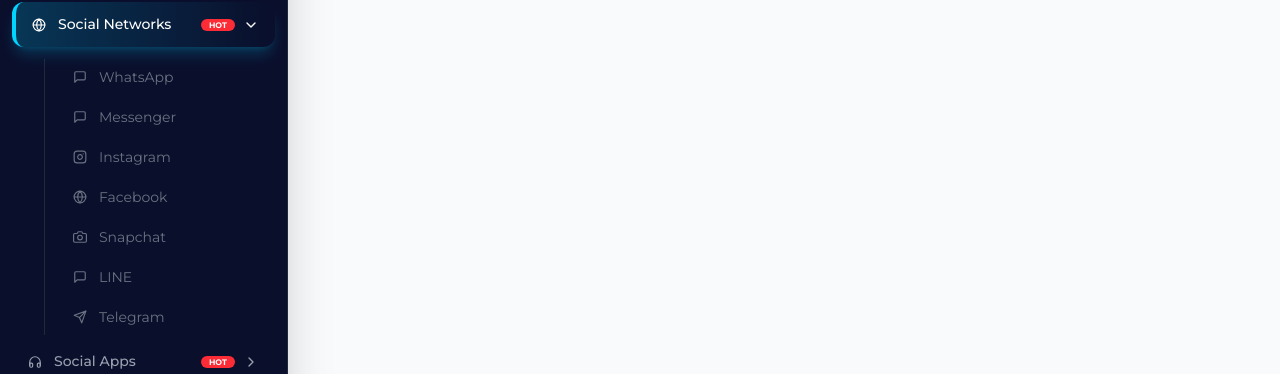
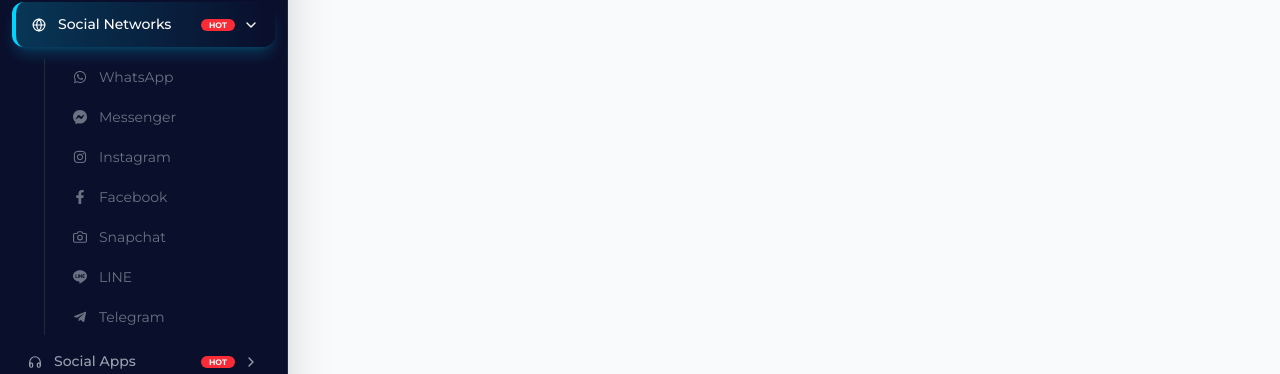
Before and after one commit to LifeofPaks/trevor-tech, a React (Vite) app: page /demo/dashboard in a window 1280 px wide. Shown: the part 219-593 px from the top of the page. Built offline with nearby package versions, Linux system fonts and the light colour scheme; a web font is replaced by a local one.

Commit message:
updated ui

```diff
--- a/src/components/navbar/DemoNavbar.jsx
+++ b/src/components/navbar/DemoNavbar.jsx
@@ -42,6 +42,13 @@
   FiShield,
   FiActivity,
 } from "react-icons/fi";
+import {
+  FaWhatsapp,
+  FaFacebookF,
+  FaTelegramPlane,
+  FaInstagram,
+} from "react-icons/fa";
+import { SiMessenger, SiLine } from "react-icons/si";
 
 import { FaYoutube, FaTiktok } from "react-icons/fa";
 import { RiMovie2Line } from "react-icons/ri";
@@ -264,22 +271,38 @@
         {
           to: "/demo/social/whatsapp",
           label: t.WhatsApp,
-          icon: <FiMessageSquare />,
+          icon: <FaWhatsapp  />,
         },
         {
           to: "/demo/social/messenger",
           label: t.Messenger,
-          icon: <FiMessageSquare />,
+          icon: <SiMessenger  />,
         },
         {
           to: "/demo/social/instagram",
           label: t.Instagram,
-          icon: <FiInstagram />,
+          icon: <FaInstagram  />,
         },
-        { to: "/demo/social/facebook", label: t.Facebook, icon: <FiGlobe /> },
-        { to: "/demo/social/snapchat", label: t.Snapchat, icon: <FiCamera /> },
-        { to: "/demo/social/line", label: t.LINE, icon: <FiMessageSquare /> },
-        { to: "/demo/social/telegram", label: t.Telegram, icon: <FiSend /> },
+        {
+          to: "/demo/social/facebook",
+          label: t.Facebook,
+          icon: <FaFacebookF  />,
+        },
+        {
+          to: "/demo/social/snapchat",
+          label: t.Snapchat,
+          icon: <FiCamera  />, // no official icon in react-icons
+        },
+        {
+          to: "/demo/social/line",
+          label: t.LINE,
+          icon: <SiLine  />,
+        },
+        {
+          to: "/demo/social/telegram",
+          label: t.Telegram,
+          icon: <FaTelegramPlane  />,
+        },
       ],
     },
     {
```
